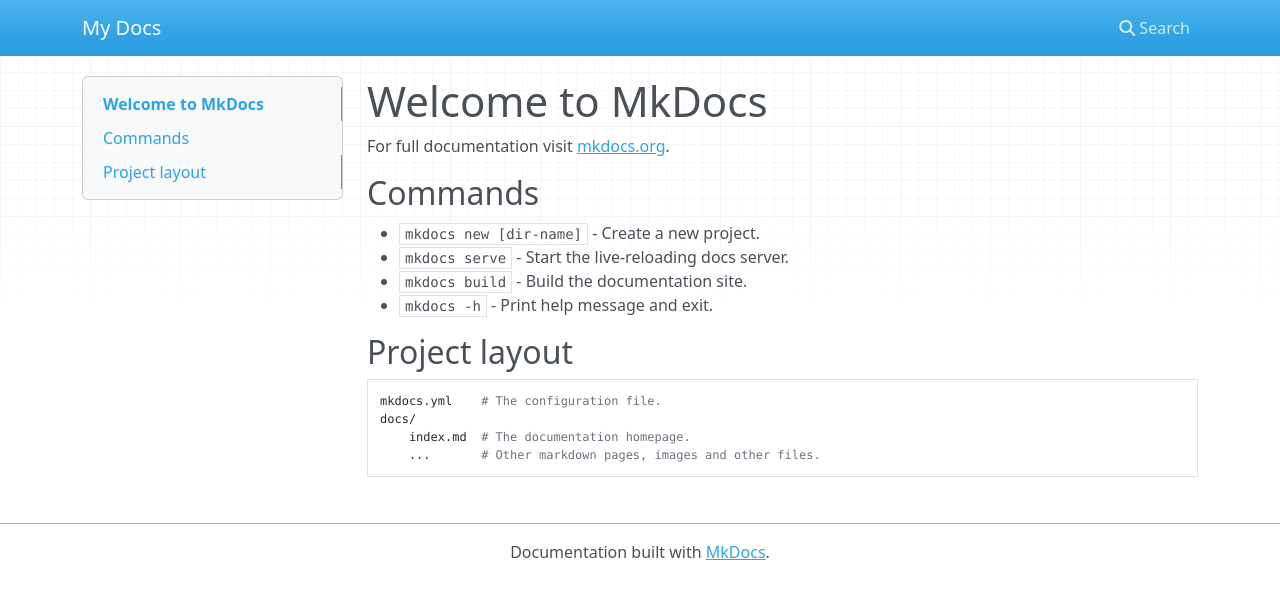
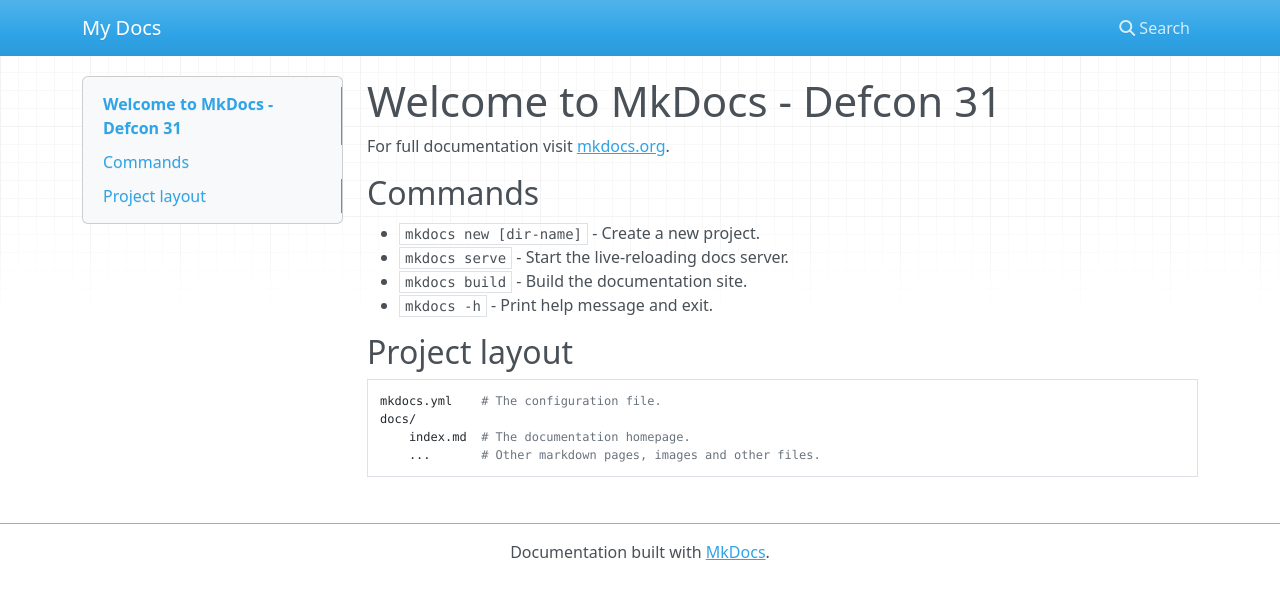
Before and after one commit to maxcurrent/test1, an MkDocs documentation site: the page built from docs/index.md, in a window 1280 px wide. Shown: the top 599 px of the page. Built offline with MkDocs 1.6.1, drawn with Linux system fonts in a browser that asks for light colours; nearby versions of some CDN libraries.

Commit message:
Update index.md

```diff
--- a/docs/index.md
+++ b/docs/index.md
@@ -1,4 +1,4 @@
-# Welcome to MkDocs
+# Welcome to MkDocs - Defcon 31
 
 For full documentation visit [mkdocs.org](https://www.mkdocs.org).
 
```
